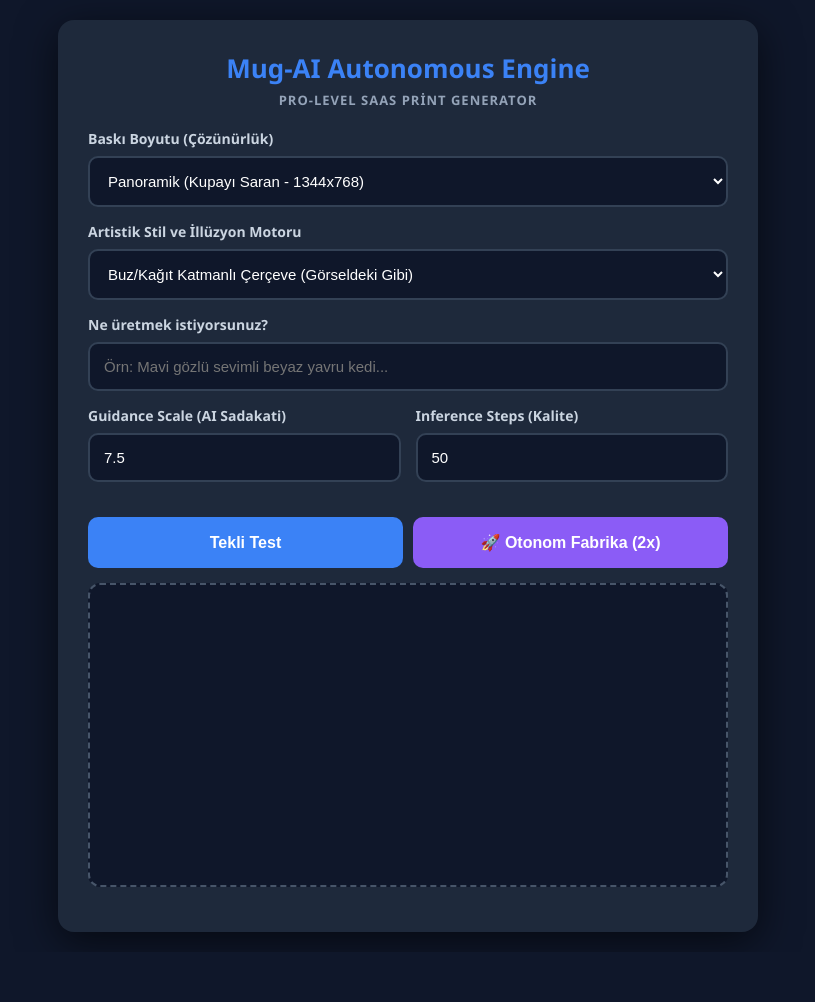
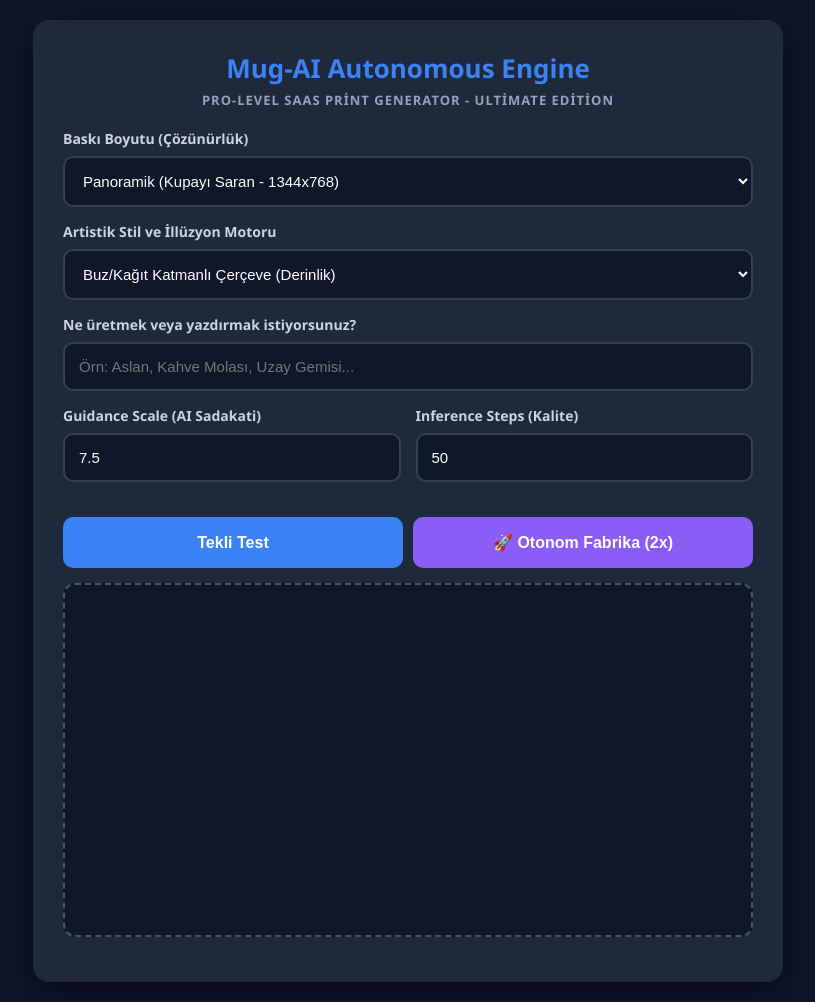
Before and after one commit to fthlabz/mug-ai, a Flask app: page / in a window 1280 px wide. Shown: the whole page, without its empty margins (232-1047 px from the left). Before the commit the page ends 943 px from the top, so only its background shows below. Run offline with Flask 3, Linux system fonts and the light colour scheme; some libraries are stand-ins or nearby versions.

Commit message:
Update index.html

```diff
--- a/templates/index.html
+++ b/templates/index.html
@@ -3,7 +3,7 @@
 <head>
     <meta charset="UTF-8">
     <meta name="viewport" content="width=device-width, initial-scale=1.0">
-    <title>Mug-AI: SaaS Autonomous Engine Pro</title>
+    <title>Mug-AI: SaaS Autonomous Engine Ultimate</title>
     <script src="https://cdnjs.cloudflare.com/ajax/libs/crypto-js/4.1.1/crypto-js.min.js"></script>
     <style>
         :root {
@@ -20,7 +20,7 @@
         }
         .app-container {
             background: var(--card-bg); padding: 30px; border-radius: 16px;
-            box-shadow: 0 10px 40px rgba(0,0,0,0.6); width: 100%; max-width: 700px;
+            box-shadow: 0 10px 40px rgba(0,0,0,0.6); width: 100%; max-width: 750px;
             display: flex; flex-direction: column; box-sizing: border-box;
         }
         .header { text-align: center; margin-bottom: 20px; flex-shrink: 0; }
@@ -33,7 +33,7 @@
             background: #0f172a; color: white; box-sizing: border-box; font-size: 15px; margin-bottom: 15px;
         }
         input:focus, select:focus { outline: none; border-color: var(--primary); }
-        optgroup { font-weight: bold; color: var(--primary); background: #1e293b;}
+        optgroup { font-weight: bold; color: #fbbf24; background: #0f172a;}
 
         .settings-grid { display: grid; grid-template-columns: 1fr 1fr; gap: 15px; margin-bottom: 15px; }
         .button-group { display: flex; gap: 10px; flex-shrink: 0; margin-top: 5px; }
@@ -59,7 +59,7 @@
         .image-box {
             flex-grow: 1; margin-top: 15px; border: 2px dashed #475569; border-radius: 12px;
             display: flex; justify-content: center; align-items: center; position: relative;
-            background: #0f172a; overflow: hidden; min-height: 300px;
+            background: #0f172a; overflow: hidden; min-height: 350px;
         }
         #status { font-size: 15px; color: #fbbf24; font-weight: bold; display: none; position: absolute; text-align: center; z-index: 10; padding: 15px; background: rgba(15,23,42,0.8); border-radius: 8px;}
         #result-img { max-width: 100%; max-height: 100%; display: none; object-fit: contain; z-index: 5; }
@@ -70,7 +70,7 @@
 <div class="app-container">
     <div class="header">
         <h1>Mug-AI Autonomous Engine</h1>
-        <p>Pro-Level SaaS Print Generator</p>
+        <p>Pro-Level SaaS Print Generator - Ultimate Edition</p>
     </div>
 
     <label for="printSize">Baskı Boyutu (Çözünürlük)</label>
@@ -82,24 +82,39 @@
 
     <label for="styleSelect">Artistik Stil ve İllüzyon Motoru</label>
     <select id="styleSelect">
-        <optgroup label="🌟 3D İllüzyonlar (Kupa & Tablo)">
-            <option value="shadowbox">Buz/Kağıt Katmanlı Çerçeve (Görseldeki Gibi)</option>
-            <option value="popout">Dışarı Fırlayan İllüzyon (Faux 3D Pop-Out)</option>
-            <option value="embossed">Seramik Taş Kabartma (Sadece Doku, Kupa Çizmez)</option>
-            <option value="tunnel">Rüya Diyarı Tüneli (Büyülü Pofuduk Tünel)</option>
-            <option value="liquidmetal">Sıvı Altın ve Metalik Sıçrama (Premium Lüks)</option>
+        <optgroup label="🌟 3D Optik İllüzyonlar (Faux 3D)">
+            <option value="shadowbox">Buz/Kağıt Katmanlı Çerçeve (Derinlik)</option>
+            <option value="popout">Dışarı Fırlayan İllüzyon (Pop-Out)</option>
+            <option value="embossed">Seramik Taş Kabartma (Rölyef)</option>
+            <option value="tunnel">Rüya Diyarı Tüneli (Büyülü Tünel)</option>
         </optgroup>
-        <optgroup label="🎨 Artistik Tablo & Modern Baskılar">
-            <option value="neoncyber">Neon Hologram (Cyberpunk 3D Parlama)</option>
-            <option value="stainedglass">Muhteşem Vitray Pencere (Işıltılı Cam Sanatı)</option>
-            <option value="doubleexposure">Çift Pozlama (Sihirli Manzara İçi Silüet)</option>
+        <optgroup label="✍️ Tipografi & Yazı Sanatı (Kelime Yazın)">
+            <option value="3dtext">3D Kabartma Harfler</option>
+            <option value="neontext">Siberpunk Neon Duvar Yazısı</option>
+            <option value="vintagetext">1950'ler Nostaljik Retro Poster</option>
+        </optgroup>
+        <optgroup label="🌀 Çılgın Boyutlar & Paradokslar">
+            <option value="portal">Başka Boyuta Açılan Boyut Kapısı (Portal)</option>
+            <option value="escher">İmkansız Geometri Paradoksu (Escher Tarzı)</option>
+            <option value="isometric">İzometrik 3D Minyatür Oyuncak Dünya</option>
+        </optgroup>
+        <optgroup label="🌍 Dünya Sanat Akımları (Premium)">
+            <option value="kintsugi">Japon Kintsugi (Altınla Birleştirilmiş Seramik)</option>
+            <option value="resin">Epoksi Reçine & Alkol Mürekkebi (Lüks Soyut)</option>
+            <option value="ukiyoe">Geleneksel Japon Ahşap Baskı (Ukiyo-e)</option>
+            <option value="steampunk">Steampunk (Pirinç, Çarklar ve Buhar)</option>
+            <option value="popart">Andy Warhol Pop Art Çizgi Roman</option>
+        </optgroup>
+        <optgroup label="🎨 Modern Artistik Tablolar">
+            <option value="neoncyber">Neon Hologram (Siberpunk)</option>
+            <option value="stainedglass">Muhteşem Vitray Pencere (Cam Sanatı)</option>
+            <option value="doubleexposure">Çift Pozlama (İç İçe Geçen Manzara)</option>
             <option value="graffiti">Patlayıcı Sokak Sanatı Graffiti</option>
-            <option value="watercolor">Nostaljik ve Zarif Suluboya</option>
         </optgroup>
     </select>
 
-    <label for="promptInput">Ne üretmek istiyorsunuz?</label>
-    <input type="text" id="promptInput" placeholder="Örn: Mavi gözlü sevimli beyaz yavru kedi...">
+    <label for="promptInput">Ne üretmek veya yazdırmak istiyorsunuz?</label>
+    <input type="text" id="promptInput" placeholder="Örn: Aslan, Kahve Molası, Uzay Gemisi...">
 
     <div class="settings-grid">
         <div>
@@ -189,41 +204,59 @@
                 progressBar.style.width = `${((i - 1) / count) * 100}%`;
 
                 let finalPrompt = "";
-                // Evrensel Anti-Mockup Negatif Prompt: Asla bir kupa veya fiziki eşya çizmemesini sağlar. Sadece düz doku/resim verir.
-                let negativePrompt = "mug, cup, handle, coffee cup, physically on a table, 3d object of a mug, mockup, frame on a wall, text, watermark, split image, human hands";
+                let negativePrompt = "mug, cup, handle, coffee cup, physically on a table, 3d object of a mug, mockup, frame on a wall, watermark, human hands, split image, double images";
 
                 switch(selectedStyle) {
+                    // 🌟 3D İllüzyonlar
                     case "shadowbox":
-                        finalPrompt = `A highly detailed ${englishSubject}, looking out from inside a deeply layered 3D cutout frame. The borders are intricately textured with jagged, snowy, frosty or paper-cut edges framing the subject perfectly. Deep 3D shadow box, diorama effect, faux 3D optical illusion, sharp drop shadows. Flat print design filling the whole canvas, pristine quality.`;
-                        break;
+                        finalPrompt = `A highly detailed ${englishSubject}, looking out from inside a deeply layered 3D cutout frame. The borders are intricately textured with jagged, snowy, frosty or paper-cut edges framing the subject perfectly. Deep 3D shadow box, diorama effect, faux 3D optical illusion, sharp drop shadows. Flat print design.`; break;
                     case "popout":
-                        finalPrompt = `${englishSubject} bursting and popping out of the surface. Faux 3D optical illusion, trompe l'oeil effect, stark heavy drop shadows casting on the background, 3D relief pop-out effect, extreme depth of field, vivid colors. Flat printable texture.`;
-                        break;
+                        finalPrompt = `${englishSubject} bursting and popping out of the surface. Faux 3D optical illusion, trompe l'oeil effect, stark heavy drop shadows casting on the background, 3D relief pop-out effect, extreme depth of field, vivid colors. Flat printable texture.`; break;
                     case "embossed":
-                        finalPrompt = `A flat, 2D printable surface texture showing a highly detailed ${englishSubject} sculpted as a 3D embossed ceramic relief. Faux 3D texture, strong directional studio lighting, realistic stone or matte ceramic shadows, tactile depth illusion. Elegant minimalist relief background. NO physical cup, just the flat texture.`;
-                        break;
+                        finalPrompt = `A flat, 2D printable surface texture showing a highly detailed ${englishSubject} sculpted as a 3D embossed ceramic relief. Faux 3D texture, strong directional studio lighting, realistic stone or matte ceramic shadows, tactile depth illusion.`; break;
                     case "tunnel":
-                        finalPrompt = `A surreal, magical dream world fantasy tunnel. The edges are composed of thick, glowing, fluffy ethereal clouds and magical elements creating a deep, physical circular tunnel hole. Right in the center, looking out from INSIDE this deep magical hole, is a highly detailed ${englishSubject}. Faux 3D perfect optical illusion, whimsical, 8k.`;
-                        break;
-                    case "liquidmetal":
-                        finalPrompt = `Luxurious ${englishSubject} formed from swirling liquid metal and explosive gold splatters on a dark, sleek background. Highly reflective, 3D fluid dynamics effect, premium elegant flat design print, dramatic lighting.`;
-                        break;
+                        finalPrompt = `A surreal, magical dream world fantasy tunnel. The edges are composed of thick, glowing, fluffy ethereal clouds creating a deep circular tunnel hole. Right in the center, looking out from INSIDE this deep magical hole, is a highly detailed ${englishSubject}. Faux 3D perfect optical illusion, whimsical, 8k.`; break;
+
+                    // ✍️ Tipografi ve Yazı
+                    case "3dtext":
+                        finalPrompt = `3D embossed typography text spelling "${englishSubject}", popping out of a solid minimalist background. Tactile balloon or stone letters, faux 3D print illusion, heavy drop shadows, ultra crisp text rendering, flat print file.`;
+                        negativePrompt += ", misspelled words, bad lettering, illegible"; break;
+                    case "neontext":
+                        finalPrompt = `Glowing neon sign spelling "${englishSubject}" on a dark cyberpunk brick wall background. Vibrant fluorescent colors, faux 3D pop-out effect, high contrast, flat texture print, pristine typographic rendering.`;
+                        negativePrompt += ", misspelled words, bad lettering, illegible"; break;
+                    case "vintagetext":
+                        finalPrompt = `1950s retro vintage typography poster featuring the text "${englishSubject}". Distressed texture, nostalgic aesthetic font, bold retro color palette, classic diner or advertising style, flat printable design.`;
+                        negativePrompt += ", misspelled words, modern look, 3d render"; break;
+
+                    // 🌀 Çılgın Boyutlar
+                    case "portal":
+                        finalPrompt = `A glowing interdimensional portal cracking open on a dark flat surface, revealing a breathtaking world of ${englishSubject} inside the rift. Faux 3D optical illusion, extreme depth, glowing edges, surrealism, flat printable canvas.`; break;
+                    case "escher":
+                        finalPrompt = `Mind-bending impossible geometry optical illusion featuring ${englishSubject}. M.C. Escher style, continuous paradox, interlocking shapes, black and white or muted tones, extreme detail, flat print design.`; break;
+                    case "isometric":
+                        finalPrompt = `Highly detailed isometric 3D miniature diorama of ${englishSubject}. Tilt-shift macro photography effect, tiny toy world aesthetic, faux 3D optical illusion floating on a solid background, flat print.`; break;
+
+                    // 🌍 Dünya Sanat Akımları
+                    case "kintsugi":
+                        finalPrompt = `Beautiful ${englishSubject} formed from cracked matte ceramic, joined with glowing liquid gold veins. Japanese Kintsugi repair art style, luxurious, 3D faux relief texture, elegant flat print.`; break;
+                    case "resin":
+                        finalPrompt = `Abstract luxury epoxy resin art and alcohol ink fluid painting forming the shape of ${englishSubject}. Swirling marble textures, gold foil flakes, vibrant liquid dye blending, high gloss illusion, flat texture print.`; break;
+                    case "ukiyoe":
+                        finalPrompt = `Traditional Japanese Ukiyo-e woodblock print of ${englishSubject}. The Great Wave off Kanagawa style, vintage muted colors, textured paper illusion, aesthetic traditional Asian art, flat illustration.`; break;
+                    case "steampunk":
+                        finalPrompt = `Intricate steampunk mechanical ${englishSubject}, made entirely of brass gears, copper cogs, and glowing steam pipes. Victorian industrial style, 3D faux relief mechanical art, flat print.`; break;
+                    case "popart":
+                        finalPrompt = `Vibrant retro comic book Pop Art of ${englishSubject}. Andy Warhol and Roy Lichtenstein style, bright bold colors, halftone dots, thick black comic outlines, flat printable poster graphic.`; break;
+
+                    // 🎨 Modern Tablolar
                     case "neoncyber":
-                        finalPrompt = `Cyberpunk futuristic aesthetic, neon glowing ${englishSubject}. 3D holographic projection popping out, dark background with vibrant glowing pink, blue, and purple neon accents. Optical illusion of depth, high contrast, digital art flat print.`;
-                        break;
+                        finalPrompt = `Cyberpunk futuristic aesthetic, neon glowing ${englishSubject}. 3D holographic projection popping out, dark background with vibrant glowing pink, blue, and purple neon accents. Optical illusion of depth.`; break;
                     case "stainedglass":
-                        finalPrompt = `A stunning intricate stained glass window depicting ${englishSubject}. Vibrant jewel-tone colors, thick dark lead lines, glowing bright light shining through from behind, faux 3D volumetric lighting, highly detailed printable flat texture.`;
-                        break;
+                        finalPrompt = `A stunning intricate stained glass window depicting ${englishSubject}. Vibrant jewel-tone colors, thick dark lead lines, glowing bright light shining through from behind, faux 3D volumetric lighting.`; break;
                     case "doubleexposure":
-                        finalPrompt = `Cinematic double exposure photography blending a perfect silhouette of ${englishSubject} with a breathtaking magical fantasy landscape inside the silhouette. High contrast, surrealism, flat print, masterpiece.`;
-                        negativePrompt += ", messy blending, bad anatomy";
-                        break;
+                        finalPrompt = `Cinematic double exposure photography blending a perfect silhouette of ${englishSubject} with a breathtaking magical fantasy landscape inside the silhouette. High contrast, surrealism, flat print.`; break;
                     case "graffiti":
-                        finalPrompt = `Vibrant, explosive urban graffiti wall art of ${englishSubject}. Spray paint drips, bold street art style, faux 3D pop-out graffiti, highly detailed colorful flat texture, Banksy and Peeta inspired style.`;
-                        break;
-                    case "watercolor":
-                        finalPrompt = `Classic vintage watercolor and ink illustration of ${englishSubject}. Soft pastel tones, detailed elegant linework, splashed watercolor edges fading into a clean background, aesthetic flat print design, high quality illustration.`;
-                        break;
+                        finalPrompt = `Vibrant, explosive urban graffiti wall art of ${englishSubject}. Spray paint drips, bold street art style, faux 3D pop-out graffiti, highly detailed colorful flat texture.`; break;
                 }
 
                 const startRes = await fetch("/api/generate", {
```
